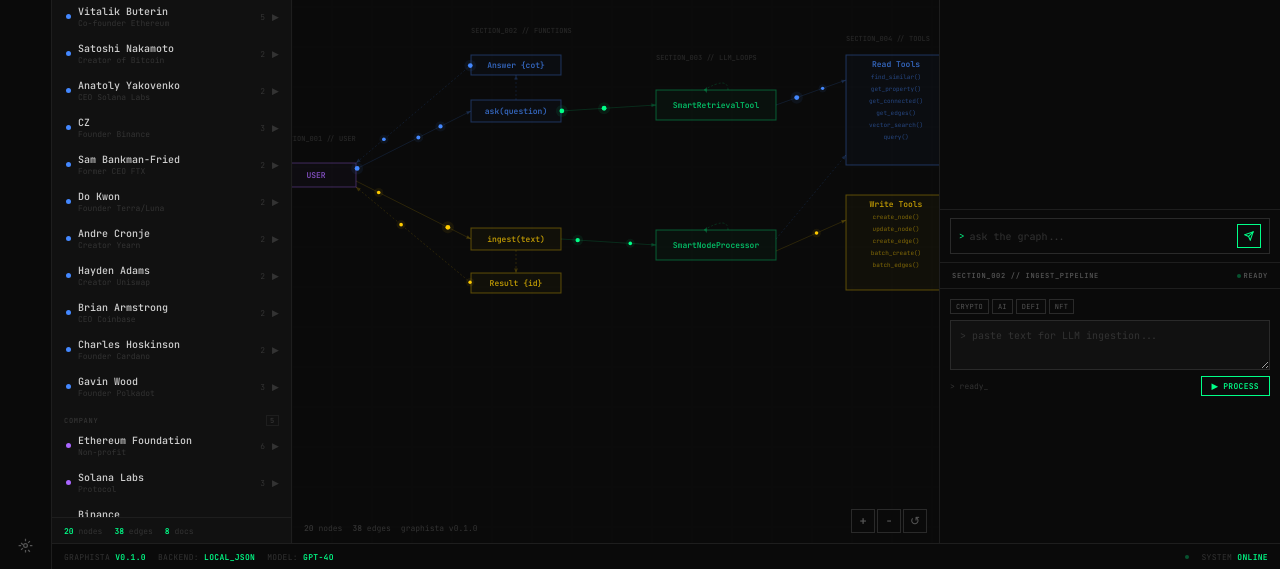
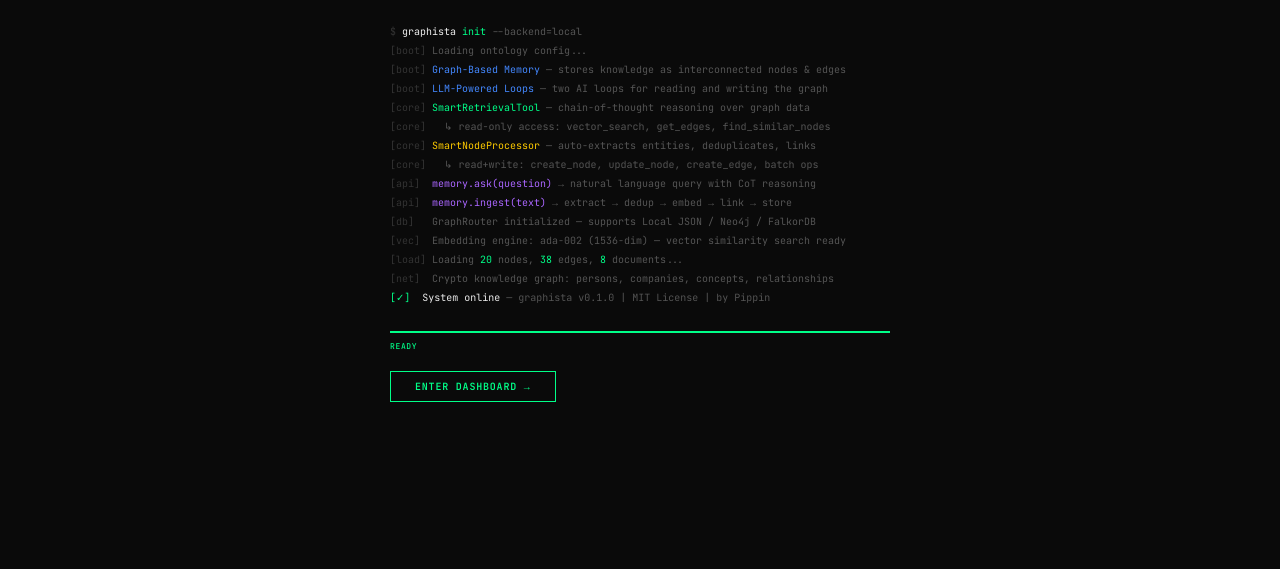
Before and after one commit to lightkeeper90/graphista, a plain HTML site: page index.html in a window 1280 px wide. Shown: the part 231-800 px from the top of the page. Drawn offline with Linux system fonts and the light colour scheme.

Commit message:
Update index.html

```diff
--- a/index.html
+++ b/index.html
@@ -18,7 +18,27 @@
   ::selection{background:#00ff8833;color:#fff}
   body{font-family:var(--mono);background:var(--bg);color:var(--tx);overflow:hidden;-webkit-font-smoothing:antialiased}
 
-  .app{display:grid;grid-template-columns:52px 240px 1fr;grid-template-rows:38px 1fr 26px;height:100vh;animation:boot .5s ease}
+  .app{display:grid;grid-template-columns:52px 240px 1fr;grid-template-rows:38px 1fr 26px;height:100vh;opacity:0;pointer-events:none;transition:opacity .5s ease}
+  .app.ready{opacity:1;pointer-events:all}
+
+  /* LOADING SCREEN */
+  .loader{position:fixed;inset:0;z-index:999;background:var(--bg);display:flex;flex-direction:column;align-items:center;justify-content:center;transition:opacity .6s ease,visibility .6s}
+  .loader.done{opacity:0;visibility:hidden;pointer-events:none}
+  .loader-grid{position:absolute;inset:0;background:repeating-linear-gradient(0deg,transparent,transparent 59px,#0d0d0d 60px),repeating-linear-gradient(90deg,transparent,transparent 59px,#0d0d0d 60px);opacity:.4}
+  .loader-inner{position:relative;z-index:1;width:500px;max-width:90vw}
+  .loader-logo{font:800 28px var(--mono);color:var(--green);letter-spacing:.15em;text-transform:uppercase;margin-bottom:6px;opacity:0;transform:translateY(8px);animation:lFadeUp .5s .2s ease forwards}
+  .loader-sub{font:400 11px var(--mono);color:var(--tx3);letter-spacing:.04em;margin-bottom:28px;opacity:0;animation:lFadeUp .4s .5s ease forwards}
+  @keyframes lFadeUp{to{opacity:1;transform:translateY(0)}}
+  .loader-lines{min-height:180px}
+  .loader-line{font:400 10px var(--mono);line-height:1.9;color:var(--tx3);opacity:0;transform:translateX(-6px);white-space:nowrap;overflow:hidden}
+  .loader-line.show{opacity:1;transform:translateX(0);transition:all .2s ease}
+  .loader-line .lk{color:var(--green)}.loader-line .lb{color:var(--blue)}.loader-line .ly{color:var(--yellow)}.loader-line .lp{color:var(--purple)}.loader-line .lc{color:var(--tx4)}.loader-line .lw{color:var(--white)}
+  .loader-bar{width:100%;height:2px;background:var(--border);margin-top:24px;overflow:hidden;opacity:0;animation:lFadeUp .3s .6s ease forwards}
+  .loader-bar .fill{height:100%;width:0%;background:var(--green);transition:width .15s linear}
+  .loader-status{font:500 8px var(--mono);color:var(--tx4);text-transform:uppercase;letter-spacing:.08em;margin-top:8px;opacity:0;animation:lFadeUp .3s .7s ease forwards}
+  .loader-enter{margin-top:20px;padding:8px 24px;border:1px solid var(--green);background:0;font:600 10px var(--mono);color:var(--green);text-transform:uppercase;letter-spacing:.08em;cursor:pointer;opacity:0;visibility:hidden;transition:all .15s}
+  .loader-enter.show{opacity:1;visibility:visible}
+  .loader-enter:hover{background:var(--green);color:var(--bg)}
 
   /* CA INLINE */
   .ca-tag{display:flex;align-items:center;gap:5px;margin-left:8px;padding-left:8px;border-left:1px solid var(--border2)}
@@ -249,7 +269,20 @@
 </style>
 </head>
 <body>
-<div class="app">
+<!-- LOADING SCREEN -->
+<div class="loader" id="loader">
+  <div class="loader-grid"></div>
+  <div class="loader-inner">
+    <div class="loader-logo">GRAPHISTA <span style="font-size:12px;color:var(--tx3);font-weight:400;letter-spacing:.06em">by Pippin</span></div>
+    <div class="loader-sub">Dynamic Graph-Based LLM-Powered Memory System</div>
+    <div class="loader-lines" id="loaderLines"></div>
+    <div class="loader-bar"><div class="fill" id="loaderBar"></div></div>
+    <div class="loader-status" id="loaderStatus">initializing...</div>
+    <button class="loader-enter" id="loaderEnter" onclick="enterApp()">Enter Dashboard →</button>
+  </div>
+</div>
+
+<div class="app" id="appMain">
   <nav class="rail">
 
     <button class="rb on" data-v="arch"><span class="tp">System</span><svg width="15" height="15" viewBox="0 0 24 24" fill="none" stroke="currentColor" stroke-width="2"><circle cx="12" cy="5" r="3"/><circle cx="5" cy="19" r="3"/><circle cx="19" cy="19" r="3"/><line x1="12" y1="8" x2="5" y2="16"/><line x1="12" y1="8" x2="19" y2="16"/></svg></button>
@@ -1484,6 +1517,52 @@
   });
 }
 
+// ===== LOADING SCREEN =====
+const BOOT_LINES = [
+  {t:200,  h:'<span class="lc">$</span> <span class="lw">graphista</span> <span class="lk">init</span> --backend=local'},
+  {t:500,  h:'<span class="lc">[boot]</span> Loading ontology config...'},
+  {t:800,  h:'<span class="lc">[boot]</span> <span class="lb">Graph-Based Memory</span> — stores knowledge as interconnected nodes & edges'},
+  {t:1100, h:'<span class="lc">[boot]</span> <span class="lb">LLM-Powered Loops</span> — two AI loops for reading and writing the graph'},
+  {t:1500, h:'<span class="lc">[core]</span> <span class="lk">SmartRetrievalTool</span> — chain-of-thought reasoning over graph data'},
+  {t:1800, h:'<span class="lc">[core]</span> &nbsp;&nbsp;↳ read-only access: vector_search, get_edges, find_similar_nodes'},
+  {t:2100, h:'<span class="lc">[core]</span> <span class="ly">SmartNodeProcessor</span> — auto-extracts entities, deduplicates, links'},
+  {t:2400, h:'<span class="lc">[core]</span> &nbsp;&nbsp;↳ read+write: create_node, update_node, create_edge, batch ops'},
+  {t:2800, h:'<span class="lc">[api]</span> &nbsp;<span class="lp">memory.ask(question)</span> → natural language query with CoT reasoning'},
+  {t:3100, h:'<span class="lc">[api]</span> &nbsp;<span class="lp">memory.ingest(text)</span> → extract → dedup → embed → link → store'},
+  {t:3500, h:'<span class="lc">[db]</span> &nbsp;&nbsp;GraphRouter initialized — supports Local JSON / Neo4j / FalkorDB'},
+  {t:3800, h:'<span class="lc">[vec]</span> &nbsp;Embedding engine: ada-002 (1536-dim) — vector similarity search ready'},
+  {t:4100, h:'<span class="lc">[load]</span> Loading <span class="lk">20</span> nodes, <span class="lk">38</span> edges, <span class="lk">8</span> documents...'},
+  {t:4400, h:'<span class="lc">[net]</span> &nbsp;Crypto knowledge graph: persons, companies, concepts, relationships'},
+  {t:4800, h:'<span class="lk">[✓]</span> &nbsp;<span class="lw">System online</span> — graphista v0.1.0 | MIT License | by Pippin'},
+];
+
+const loaderLines = document.getElementById('loaderLines');
+const loaderBar = document.getElementById('loaderBar');
+const loaderStatus = document.getElementById('loaderStatus');
+const totalTime = BOOT_LINES[BOOT_LINES.length-1].t + 600;
+
+BOOT_LINES.forEach((l, i) => {
+  setTimeout(() => {
+    const div = document.createElement('div');
+    div.className = 'loader-line';
+    div.innerHTML = l.h;
+    loaderLines.appendChild(div);
+    requestAnimationFrame(() => div.classList.add('show'));
+    loaderLines.scrollTop = loaderLines.scrollHeight;
+    loaderBar.style.width = Math.round(((i + 1) / BOOT_LINES.length) * 100) + '%';
+    if (i === BOOT_LINES.length - 1) {
+      loaderStatus.textContent = 'ready';
+      loaderStatus.style.color = '#00ff88';
+      document.getElementById('loaderEnter').classList.add('show');
+    }
+  }, l.t);
+});
+
+function enterApp() {
+  document.getElementById('loader').classList.add('done');
+  document.getElementById('appMain').classList.add('ready');
+}
+
 // ===== INIT =====
 window.addEventListener('resize',resize);resize();renderN();loop();
 </script>
```
